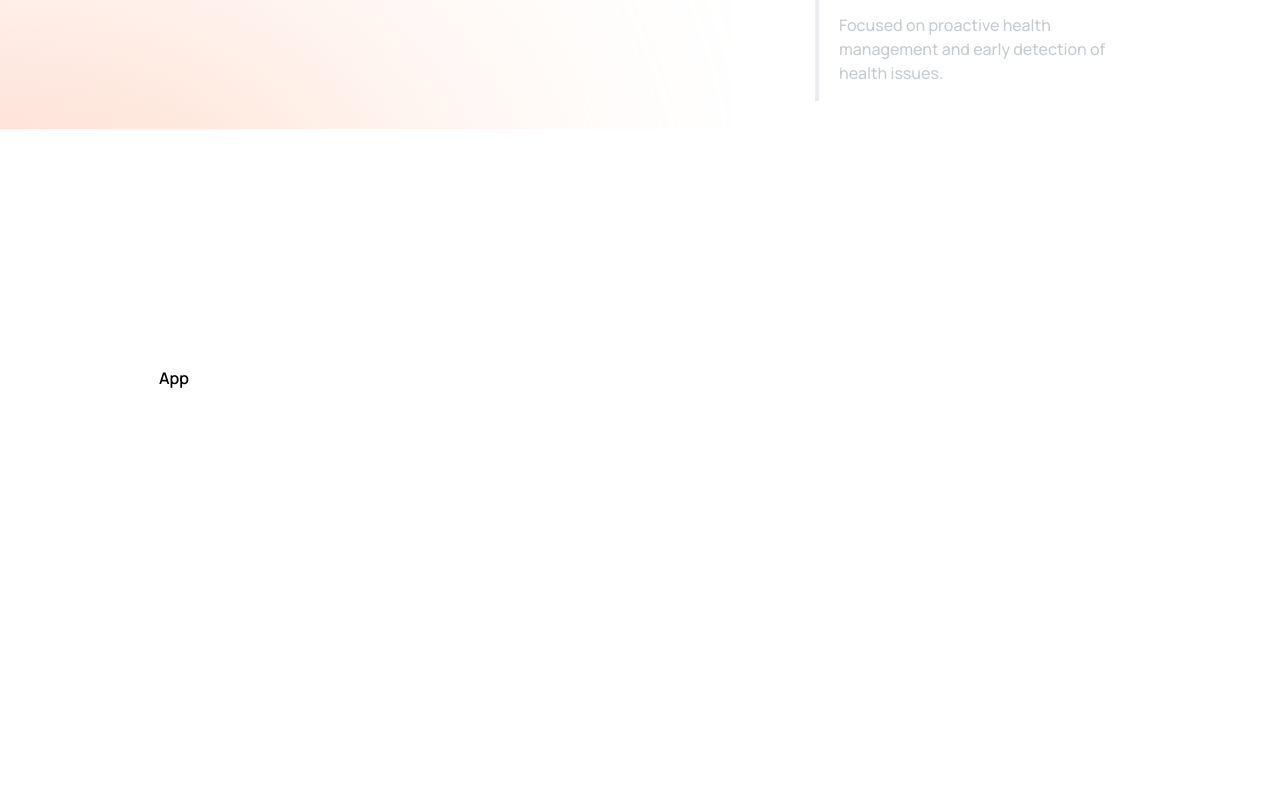
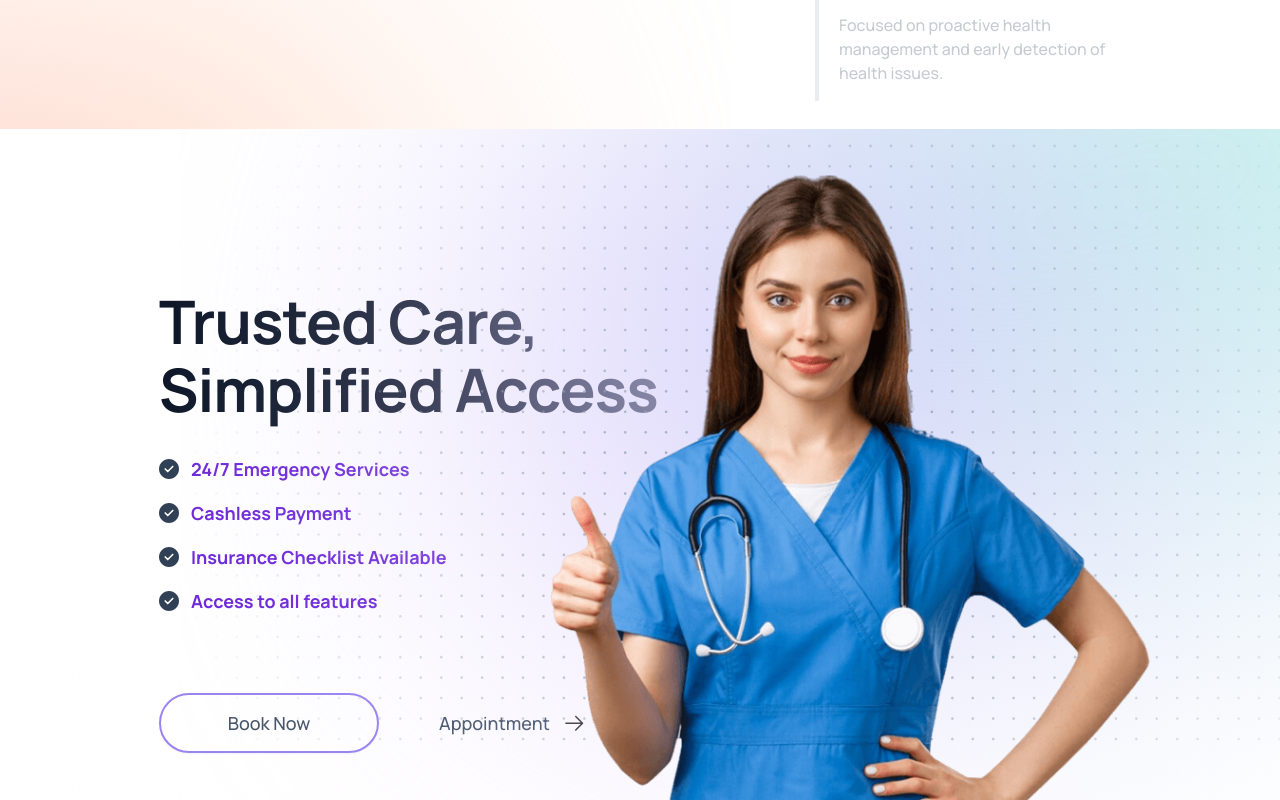
Before and after one commit to Anas-Farooq-codes/MEDICARE, a React (Vite) app: page / in a window 1280 px wide. Shown: the part 3920-4720 px from the top of the page. Before the commit the page ends 4547 px from the top, so only its background shows below. Built offline with nearby package versions, Linux system fonts and the light colour scheme.

Commit message:
Added second CTA section

```diff
--- a/index.html
+++ b/index.html
@@ -4,11 +4,11 @@
     <meta charset="UTF-8" />
     <link rel="icon" type="image/svg+xml" href="" />
     <meta name="viewport" content="width=device-width, initial-scale=1.0" />
-    <title> MEDICARE</title>
+    <title>Medicare</title>
 
 
     <!-- Primary Meta Tags -->
-    <meta name="title" content="MEDICAREe" />
+    <meta name="title" content="MEDICARE" />
     <meta
       name="description"
       content="We are committed to providing you with the best medical and healthcare services to help you live healthier and happier."
--- a/src/components/second-cta.tsx
+++ b/src/components/second-cta.tsx
@@ -1,12 +1,146 @@
+import dotBg from "../assets/dot-bg.svg";
+import ctaGradient from "../assets/cta-gradient.svg";
+import checkmark from "../assets/checkmark.svg";
+import arrow from "../assets/arrow.svg";
+import women from "../assets/banner-women.png";
+import { motion } from "framer-motion";
 
 
 const SecondCTA = () => {
   return (
     <section
       id="get-app"
-      className="relative w-full overflow-hidden px-6 py-10 md:px-10 md:py-[237px] xl:px-[159px]"
+      className="relative w-full overflow-hidden px-6 py-10 md:px-10 md:py-[127px] xl:px-[159px]"
     >
-      App
+      {/* Dot & Gradients */}
+<img src={dotBg} alt="" className="absolute top-0 z-20 w-full" />
+<img
+  src={ctaGradient}
+  alt=""
+  className="absolute right-0 top-0 z-[12]"
+/>
+{/* Dot & Gradients */}
+
+{/* Bottom Gradient */}
+<div className="absolute bottom-[-540px] left-[292px] -z-[9] h-[772px] w-full bg-[#fffeff] blur-[150px] md:w-[785px]" />
+{/* Bottom Gradient */}
+
+<div className="z-10 w-full py-[31px] md:w-[576px] 3xl:mx-auto 3xl:w-[1200px]">
+  {/* Headings */}
+  <motion.h2
+    initial={{ opacity: 0, y: 50 }}
+    whileInView={{
+      opacity: 1,
+      y: 0,
+      transition: {
+        duration: 0.8,
+        ease: [0.44, 0, 0, 1],
+      },
+    }}
+    viewport={{
+      amount: "some",
+      once: true,
+    }}
+    className="text-4xl font-bold leading-tight tracking-[-0.96px] text-[#0E1829] md:w-[576px] md:text-[60px] md:leading-[68px]"
+  >
+Trusted Care, Simplified Access
+  </motion.h2>
+  {/* Headings */}
+
+  {/* List Items */}
+<motion.ul
+  initial={{ opacity: 0, y: 50 }}
+  whileInView={{
+    opacity: 1,
+    y: 0,
+    transition: {
+      duration: 0.8,
+      delay: 0.2,
+      ease: [0.44, 0, 0, 1],
+    },
+  }}
+  viewport={{
+    amount: "some",
+    once: true,
+  }}
+  className="mt-8 max-w-md list-inside space-y-4 text-base font-medium leading-7 text-[#647187] md:text-[18px]"
+>
+<li className="flex items-center text-[#6D28D9] font-bold">
+  <img src={checkmark} alt="" className="me-3 h-5 w-5 flex-shrink-0" />
+  24/7 Emergency Services
+</li>
+
+<li className="flex items-center text-[#6D28D9] font-bold">
+  <img src={checkmark} alt="" className="me-3 h-5 w-5 flex-shrink-0" />
+  Cashless Payment
+</li>
+
+<li className="flex items-center text-[#6D28D9] font-bold">
+  <img src={checkmark} alt="" className="me-3 h-5 w-5 flex-shrink-0" />
+  Insurance Checklist Available
+</li>
+
+<li className="flex items-center text-[#6D28D9]  font-bold">
+  <img src={checkmark} alt="" className="me-3 h-5 w-5 flex-shrink-0" />
+  Access to all features
+</li>
+
+</motion.ul>
+{/* List Items */}
+
+<motion.div
+  initial={{ opacity: 0, y: 50 }}
+  whileInView={{
+    opacity: 1,
+    y: 0,
+    transition: {
+      duration: 0.8,
+      delay: 0.4,
+      ease: [0.44, 0, 0, 1],
+    },
+  }}
+  viewport={{
+    amount: "some",
+    once: true,
+  }}
+  className="z-30 mt-12 flex gap-6 md:mt-[78px]"
+>
+  <button className="group relative h-[56px] w-[180px] overflow-hidden rounded-full border-2 border-[#9984f0] text-base font-medium leading-[28px] text-[#445568] shadow-[0_1px_2px_0_rgba(14,24,41,0.05)] md:h-[60px] md:w-[220px] md:text-[18px]">
+    <div className="absolute -left-1 bottom-0 right-0 -z-10 lmx-auto h-[0px] w-[270px] rounded-full bg-[#9984f0] transition-all duration-300 group-hover:h-[59px]"></div>
+    <span className="group-hover:text-white">Book Now</span>
+  </button>
+
+  <button className="flex h-[56px] w-[180px] items-center justify-center gap-3 rounded-full text-base font-medium leading-[28px] text-[#445568] underline-offset-8 transition-all hover:underline md:h-[60px] md:w-[220px] md:text-[18px]">
+    <span>Appointment</span>
+    <img src={arrow} alt="" />
+  </button>
+</motion.div>
+
+
+{/* Women Portraits */}
+<motion.img
+  initial={{ opacity: 0, y: 50 }}
+  whileInView={{
+    opacity: 1,
+    y: 0,
+    transition: {
+      duration: 0.8,
+      delay: 0.4,
+      ease: [0.44, 0, 0, 1],
+    },
+  }}
+  viewport={{
+    amount: "some",
+    once: true,
+  }}
+  src={women}
+  alt=""
+  className="absolute bottom-0 left-[550px] z-[20] mx-auto hidden w-[600px] md:block 3xl:left-[600px] 3xl:right-0"
+/>
+{/* Women Portraits */}
+
+</div>
+
     </section>
   );
 };
--- a/src/footer.tsx
+++ b/src/footer.tsx
@@ -1,9 +1,17 @@
+
+import logoWhite from "./assets/mediprime.png";
+
+// Animation
+import { motion } from "framer-motion";
 
 const Footer = () => {
   return (
-    Footer
+    <footer
+      className="relative flex h-auto w-full flex-col items-center justify-center gap-16 overflow-hidden bg-[#131316] px-6 py-10 text-white md:h-[650px] md:px-1 md:pb-12 md:pt-16 xl:px-[112px]"
+    >
+      <div className="absolute left-[-216px] top-[-216px] h-[425px] w-[425px] rounded-[425px] bg-white blur-[350px]" />
+    </footer>
   );
 };
 
-
 export default Footer;
```
